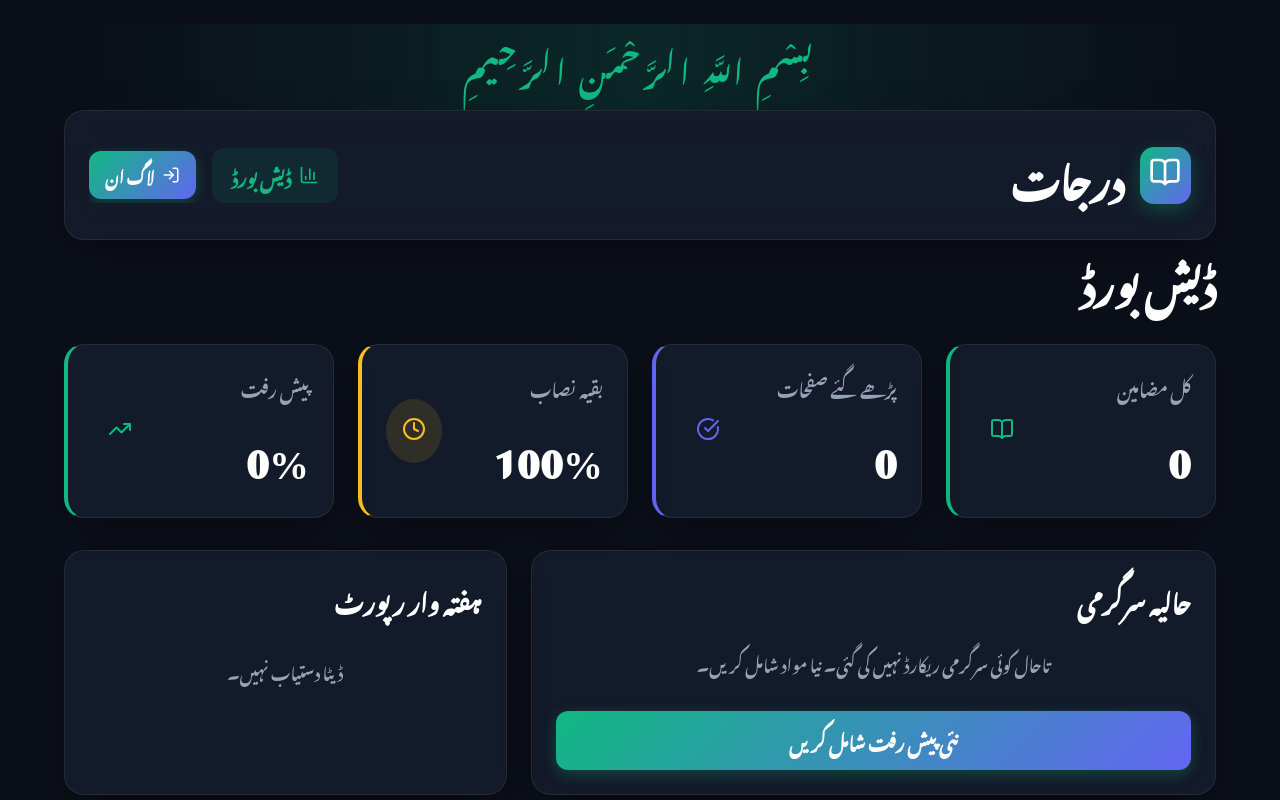
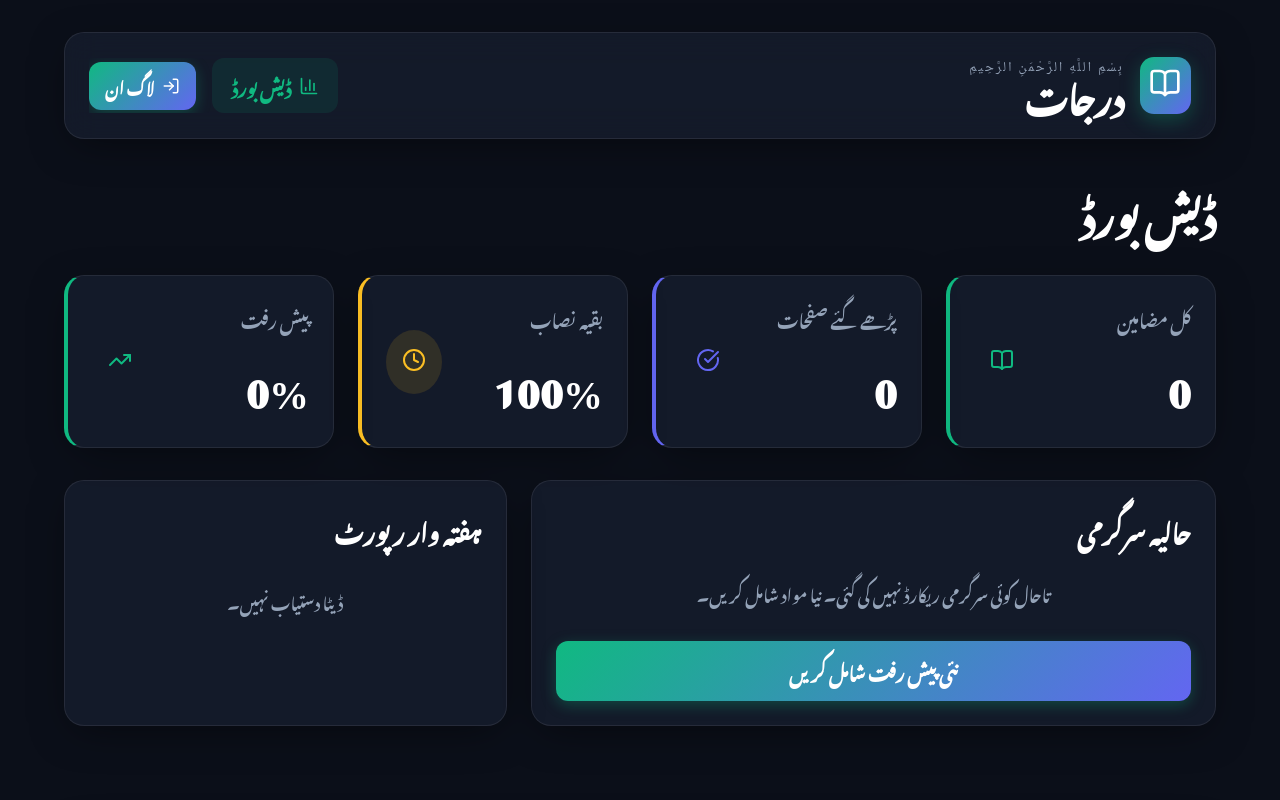
Before and after one commit to anonyactive/darajaat, a React (Vite) app: page /#/ in a window 1280 px wide. Shown: the top 800 px of the page. Built offline with nearby package versions, Linux system fonts and the light colour scheme; no server answers; a web font is replaced by a local one.

Commit message:
Bismillah in header only Arabic font fix book name label

```diff
--- a/src/App.jsx
+++ b/src/App.jsx
@@ -65,15 +65,15 @@ function NavLinks() {
 function AppContent() {
   return (
     <div className="container flex-col" style={{ minHeight: '100vh', display: 'flex' }}>
-      <div className="text-center animate-fade-in" style={{ padding: '0.7rem 0', background: 'linear-gradient(90deg, transparent, rgba(16,185,129,0.15), transparent)', fontSize: '2rem', letterSpacing: '4px', color: 'var(--primary-color)', marginTop: '1.5rem', borderRadius: '12px' }}>
-        بِسْمِ اللَّهِ الرَّحْمَنِ الرَّحِيمِ
-      </div>
-      <header className="flex justify-between items-center my-4 glass-panel animate-fade-in" style={{ flexWrap: 'wrap', gap: '1rem' }}>
+      <header className="flex justify-between items-center my-8 glass-panel animate-fade-in" style={{ flexWrap: 'wrap', gap: '1rem' }}>
         <div className="flex items-center gap-4">
           <div style={{ background: 'linear-gradient(135deg, var(--primary-color), var(--secondary-color))', padding: '0.6rem', borderRadius: '14px', boxShadow: '0 6px 20px rgba(16, 185, 129, 0.3)' }}>
             <BookOpen size={32} color="#fff" />
           </div>
-          <h1 style={{ margin: 0, fontSize: '2.5rem', letterSpacing: '-0.5px' }}>درجات</h1>
+          <div>
+            <p style={{ margin: 0, fontSize: '0.85rem', fontFamily: '"Scheherazade New", "Noto Naskh Arabic", serif', color: 'var(--text-muted)', letterSpacing: '2px', lineHeight: 1.2 }}>بِسْمِ اللَّهِ الرَّحْمَنِ الرَّحِيمِ</p>
+            <h1 style={{ margin: 0, fontSize: '2.2rem', letterSpacing: '-0.5px', lineHeight: 1 }}>درجات</h1>
+          </div>
         </div>
         <NavLinks />
       </header>
--- a/src/pages/Subjects.jsx
+++ b/src/pages/Subjects.jsx
@@ -113,8 +113,8 @@ export default function Subjects() {
                 <input type="text" className="input-field" value={editName} onChange={e => setEditName(e.target.value)} />
               </div>
               <div className="mt-4">
-                <label className="text-muted block mb-2">کتب کی تعداد</label>
-                <input type="number" className="input-field" value={editBooks} onChange={e => setEditBooks(e.target.value)} />
+                <label className="text-muted block mb-2">کتاب کا نام</label>
+                <input type="text" className="input-field" value={editBooks} onChange={e => setEditBooks(e.target.value)} />
               </div>
               <div className="mt-4">
                 <label className="text-muted block mb-2">کل صفحات</label>
@@ -149,7 +149,7 @@ export default function Subjects() {
           <h3 className="mb-4" style={{ fontSize: '1.4rem' }}>نیا مضمون شامل کریں</h3>
           <form onSubmit={handleAddSubject} className="flex gap-4" style={{ flexWrap: 'wrap' }}>
             <input type="text" placeholder="مضمون کا نام" className="input-field" style={{ flex: '1 1 200px' }} value={newName} onChange={e => setNewName(e.target.value)} required />
-            <input type="number" placeholder="کتب کی تعداد" className="input-field" style={{ flex: '1 1 120px' }} value={newBooks} onChange={e => setNewBooks(e.target.value)} required />
+            <input type="text" placeholder="کتاب کا نام" className="input-field" style={{ flex: '1 1 120px' }} value={newBooks} onChange={e => setNewBooks(e.target.value)} required />
             <input type="number" placeholder="کل صفحات" className="input-field" style={{ flex: '1 1 120px' }} value={newPages} onChange={e => setNewPages(e.target.value)} required />
             <button type="submit" className="btn btn-primary">محفوظ کریں</button>
           </form>
```
